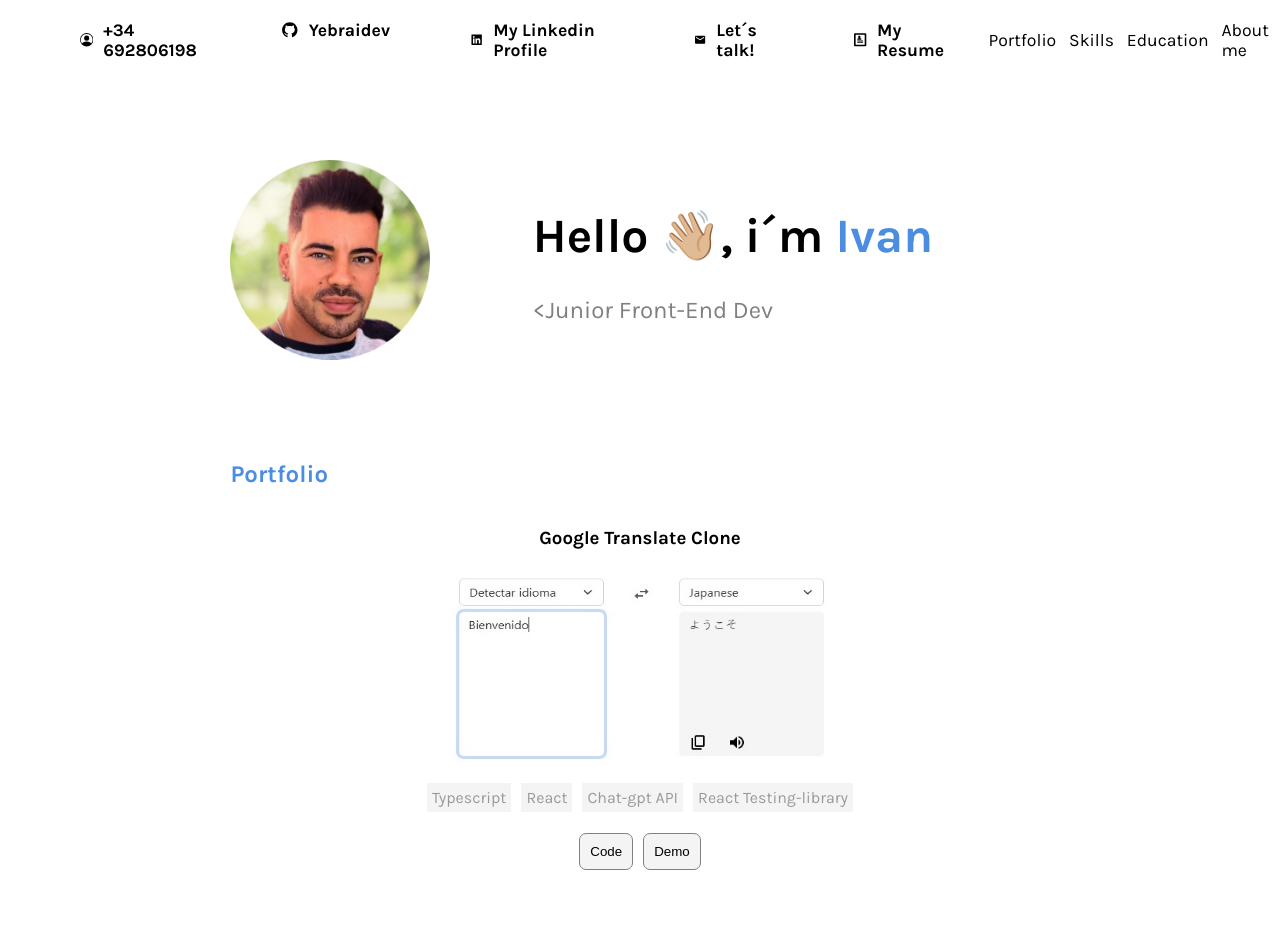
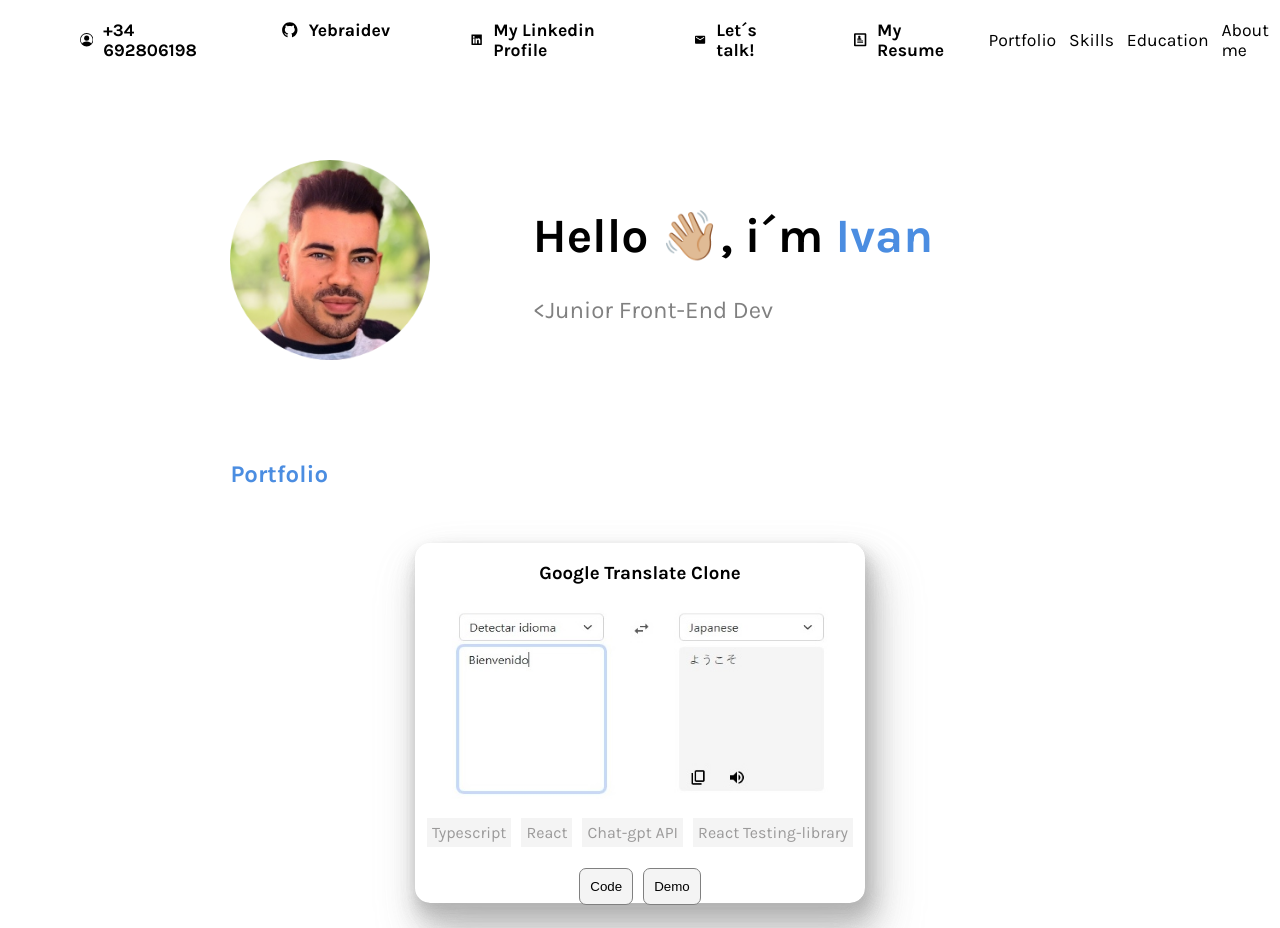
Before and after one commit to yebrai/yebraidev, a Next.js app: page / in a window 1280 px wide. Shown: the top 928 px of the page. Built offline with nearby package versions, Linux system fonts and the light colour scheme.

Commit message:
overflow and scroll styles improved

```diff
--- a/src/components/AppPortfolio/Portfolio.jsx
+++ b/src/components/AppPortfolio/Portfolio.jsx
@@ -11,7 +11,7 @@
           {portfolioLinks.map(
             ({ imageSrc, title, techs, linkCode, linkDemo }, i) => {
               return (
-                <li key={i}>
+                <li key={i} className={styles.card}>
                   <h3>{title}</h3>
                   <div className={styles.image}>
                     <Image
--- a/src/components/AppPortfolio/Portfolio.module.css
+++ b/src/components/AppPortfolio/Portfolio.module.css
@@ -6,7 +6,20 @@
   gap: 5vh 10vw;
   justify-content: center;
   text-align: center;
-  padding: 0;
+  padding: 35px 0 70px 0;
+}
+
+.mainUl::-webkit-scrollbar {
+  width: 3px;
+  height: 0;
+}
+
+.mainUl::-webkit-scrollbar-thumb {
+  background-color: #ccc;
+}
+
+.mainUl::-webkit-scrollbar-track {
+  background-color: #f1f1f1;
 }
 
 .mainUl li {
@@ -15,6 +28,9 @@
   flex-direction: column;
   align-items: center;
   margin: 0;
+  box-shadow: var(--shadow-elevation-high);
+  width: 450px;
+  border-radius: 15px;
 }
 
 .image {
@@ -87,5 +103,12 @@
     color: rgb(155, 154, 154);
     padding: 2px;
     margin: 10px 3px 10px 3px;
+    font-size: 0.6rem;
   }
+
+  .buttonContainer button{
+    font-size: 0.6rem;
+  }
+
+
 }
--- a/src/styles/globals.css
+++ b/src/styles/globals.css
@@ -1,4 +1,29 @@
 @import url("https://fonts.googleapis.com/css2?family=Karla:ital,wght@0,400;0,700;1,400;1,700&display=swap");
+
+:root {
+  --shadow-color: 0deg 0% 67%;
+  --shadow-elevation-low:
+    0.1px 0.3px 0.5px hsl(var(--shadow-color) / 0),
+    0.2px 0.6px 0.9px hsl(var(--shadow-color) / 0.2),
+    0.4px 1.3px 2px hsl(var(--shadow-color) / 0.4);
+  --shadow-elevation-medium:
+    0.1px 0.3px 0.5px hsl(var(--shadow-color) / 0),
+    0.4px 1.3px 2px hsl(var(--shadow-color) / 0.1),
+    0.8px 2.2px 3.5px hsl(var(--shadow-color) / 0.2),
+    1.3px 3.8px 6px hsl(var(--shadow-color) / 0.3),
+    2.2px 6.4px 10.2px hsl(var(--shadow-color) / 0.4);
+  --shadow-elevation-high:
+    0.1px 0.3px 0.5px hsl(var(--shadow-color) / 0),
+    0.9px 2.6px 4.1px hsl(var(--shadow-color) / 0.05),
+    1.5px 4.5px 7.1px hsl(var(--shadow-color) / 0.09),
+    2.2px 6.4px 10.2px hsl(var(--shadow-color) / 0.14),
+    2.9px 8.4px 13.3px hsl(var(--shadow-color) / 0.19),
+    3.7px 10.9px 17.3px hsl(var(--shadow-color) / 0.23),
+    4.8px 14px 22.2px hsl(var(--shadow-color) / 0.28),
+    6.2px 18.1px 28.7px hsl(var(--shadow-color) / 0.33),
+    7.9px 23.3px 36.9px hsl(var(--shadow-color) / 0.37),
+    10.2px 29.9px 47.4px hsl(var(--shadow-color) / 0.42);
+}
 
 *:hover {
   cursor: default;
```
